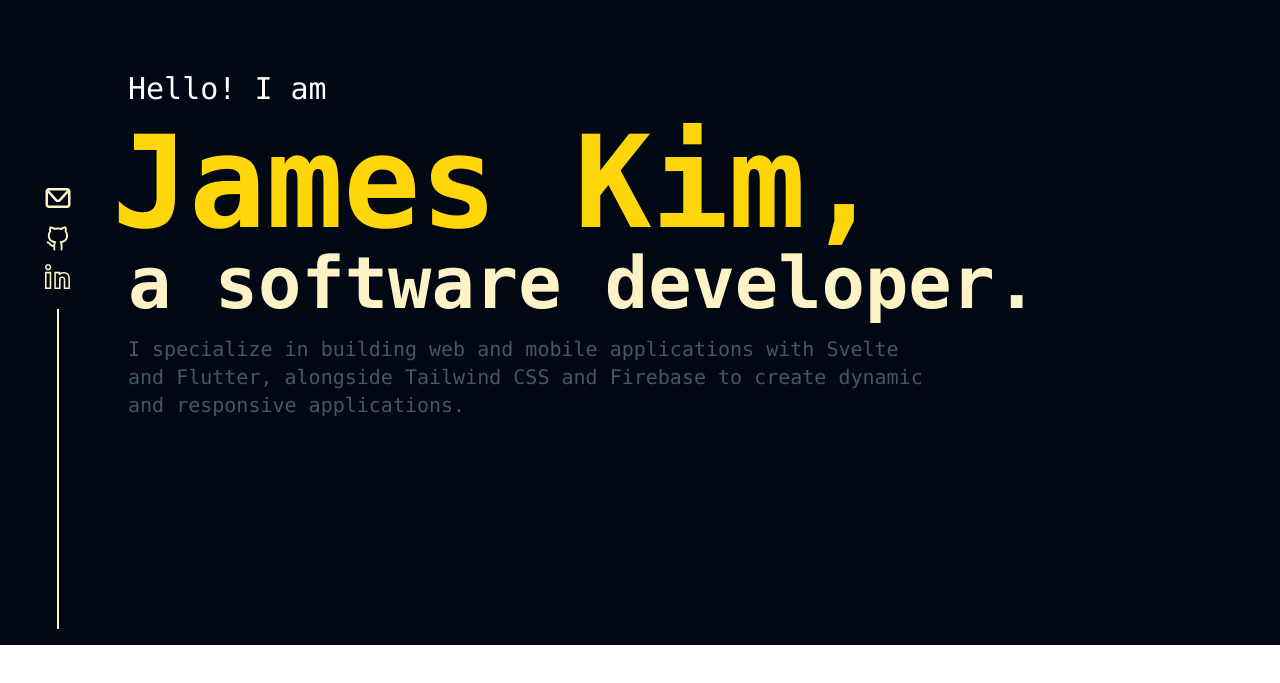
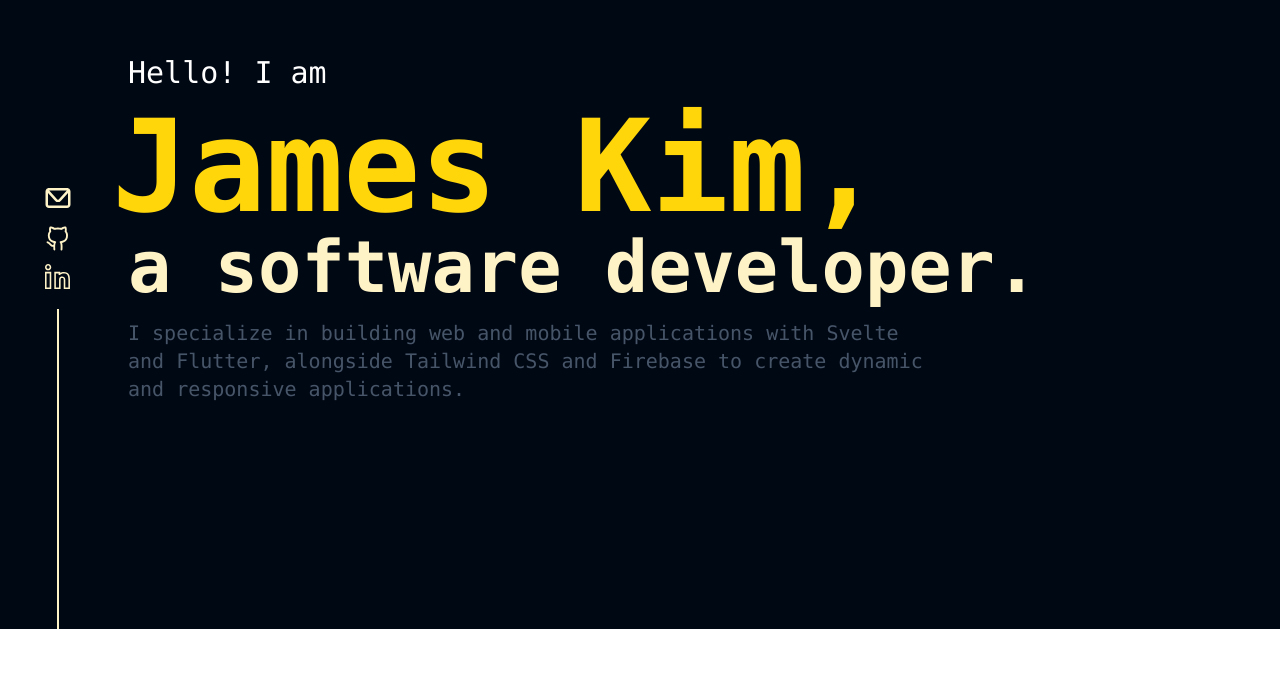
Before and after one commit to jameskimthing/portfolio_v1, a SvelteKit app: page / in a window 1280 px wide. Shown: the part 171-854 px from the top of the page. Built offline with nearby package versions, Linux system fonts and the light colour scheme.

Commit message:
removed top margin that existed for some reason

```diff
--- a/src/routes/TopPart.svelte
+++ b/src/routes/TopPart.svelte
@@ -2,7 +2,7 @@
 	import InViewTransition from '$lib/components/InViewTransition.svelte';
 </script>
 
-<div class="bg-black w-screen h-screen mt-4 px-8 md:pl-32 flex flex-col justify-center">
+<div class="bg-black w-screen h-screen px-8 md:pl-32 flex flex-col justify-center">
 	<InViewTransition direction="vertical" delay={300}>
 		<div class="text-lg sm:text-xl md:text-2xl lg:text-3xl text-white md:pb-3">Hello! I am</div>
 	</InViewTransition>
```
